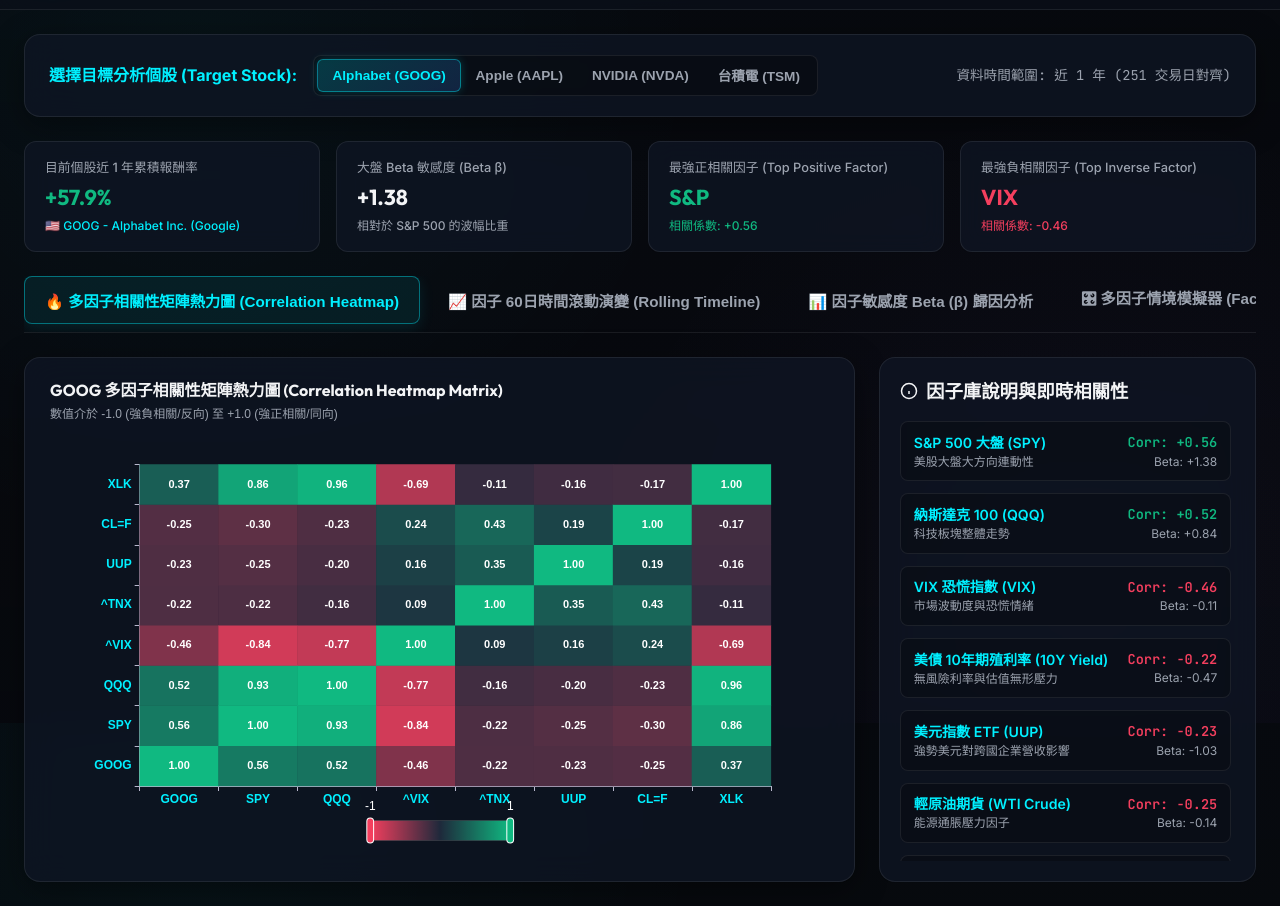
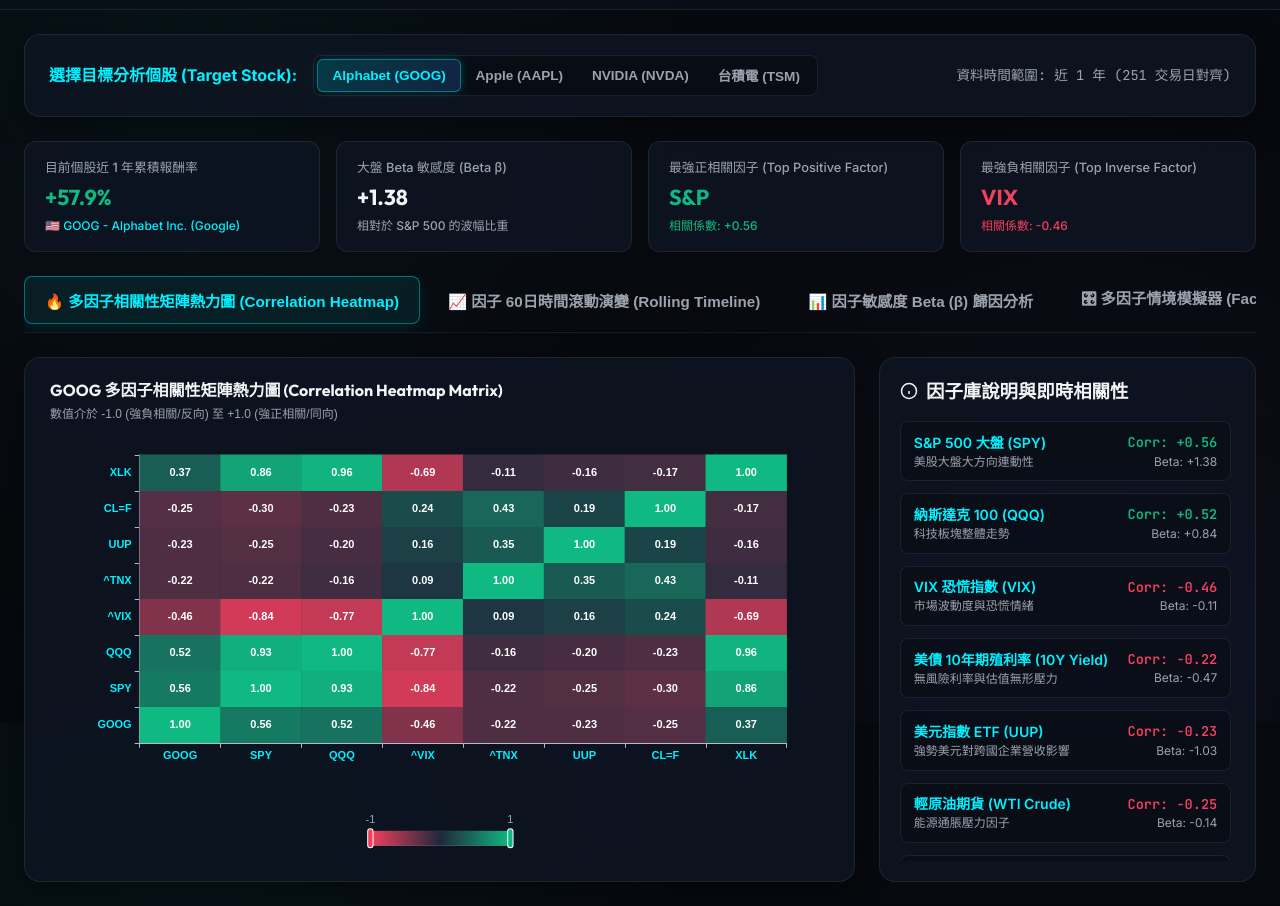
Before and after one commit to yoshijava/CapFlow, a plain HTML site: page factor_analytics.html in a window 1280 px wide. Shown: the part 77-983 px from the top of the page. Drawn offline with nearby package versions, Linux system fonts and the light colour scheme.

Commit message:
fix: adjust heatmap grid bottom padding to eliminate overlap with visualMap slider bar

```diff
--- a/factor_analytics.html
+++ b/factor_analytics.html
@@ -161,6 +161,6 @@
 
   </main>
 
-  <script src="factor_app.js?v=2"></script>
+  <script src="factor_app.js?v=3"></script>
 </body>
 </html>
--- a/factor_app.js
+++ b/factor_app.js
@@ -192,18 +192,18 @@
         return `<b>${xSym} vs ${ySym}</b><br/>皮爾森相關係數: <span style="font-weight:bold; color:${val>=0?'#10b981':'#f43f5e'}">${val >= 0 ? '+' : ''}${val}</span>`;
       }
     },
-    grid: { left: '12%', right: '8%', top: '18%', bottom: '15%' },
+    grid: { left: '12%', right: '6%', top: '16%', bottom: '24%' },
     xAxis: {
       type: 'category',
       data: symbols,
       splitArea: { show: true },
-      axisLabel: { color: '#00f0ff', fontWeight: 'bold' }
+      axisLabel: { color: '#00f0ff', fontWeight: 'bold', interval: 0, fontSize: 11 }
     },
     yAxis: {
       type: 'category',
       data: symbols,
       splitArea: { show: true },
-      axisLabel: { color: '#00f0ff', fontWeight: 'bold' }
+      axisLabel: { color: '#00f0ff', fontWeight: 'bold', fontSize: 11 }
     },
     visualMap: {
       min: -1.0,
@@ -211,11 +211,13 @@
       calculable: true,
       orient: 'horizontal',
       left: 'center',
-      bottom: '2%',
+      bottom: '1%',
+      itemWidth: 15,
+      itemHeight: 140,
       inRange: {
         color: ['#f43f5e', '#1e293b', '#10b981']
       },
-      textStyle: { color: '#ffffff' }
+      textStyle: { color: '#9ca3af', fontSize: 11 }
     },
     series: [{
       name: 'Correlation',
```
